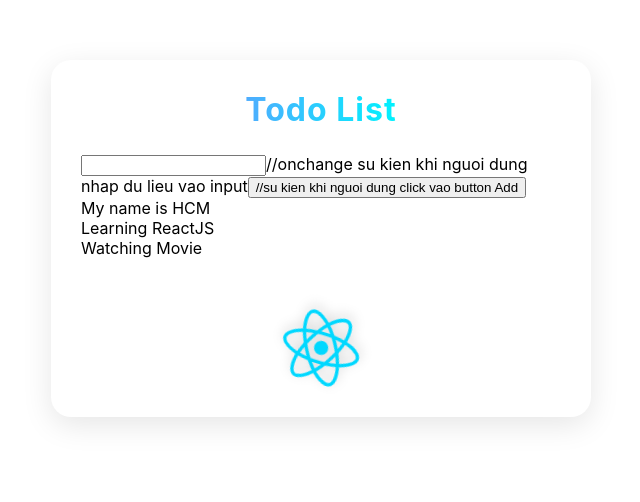
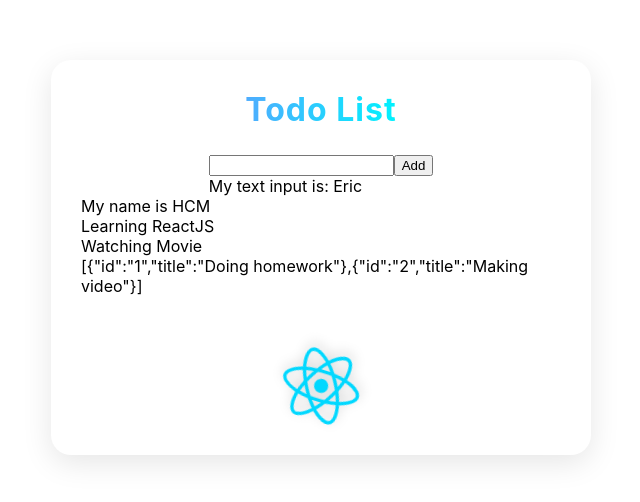
Before and after one commit to minhtri-wotiso2pm/React-vite, a React (Vite) app: page / in a window 1280 px wide. Shown: the top 502 px of the page, without its empty margins (319-959 px from the left). Built offline with nearby package versions, Linux system fonts and the light colour scheme.

Commit message:
video 37

```diff
--- a/src/App.jsx
+++ b/src/App.jsx
@@ -2,8 +2,14 @@ import './componets/todo/todo.css';
 import TodoNew from './componets/todo/TodoNew.jsx';
 import TodoData from './componets/todo/TodoData.jsx';
 import reactLogo from './assets/react.svg';
+import { useState } from 'react';
 
 const App = () => {
+
+  const [todoList, setTodos] = useState([
+    { id: '1', title: 'Doing homework' },
+    { id: '2', title: 'Making video' }
+  ]);
 
   //Props: properties
   //la mot co che de truyen du lieu tu component cha (App) sang component con (TodoData)
@@ -33,6 +39,7 @@ const App = () => {
         name={name} //gia tri = string
         age={age} //gia tri = number
         data={data} //gia tri = object
+        todoList={todoList}
 
       //tham chi truyen du lieu qua props khong can truyen qua
       // children
--- a/src/componets/todo/TodoData.jsx
+++ b/src/componets/todo/TodoData.jsx
@@ -19,6 +19,9 @@ const TodoData = (props) => {
             <div>My name is {data.adress}</div>
             <div>Learning ReactJS</div>
             <div>Watching Movie</div>
+            <div>
+                {JSON.stringify(props.todoList)}
+            </div>
         </div>
     )
 }
--- a/src/componets/todo/TodoNew.jsx
+++ b/src/componets/todo/TodoNew.jsx
@@ -1,27 +1,42 @@
+import { useState } from "react";
 
 const TodoNew = (props) => {
-    console.log("=>Check Props TodoNew: ", props);
+    //useState hook
+    // const valueInput = "Eric";
+
+    const [valueInput, setValueInput] = useState("Eric")
+
+
     const { addNewTodo } = props;
 
     // addNewTodo("Eric");
     const handleClick = () => {
-        alert("Click me");
+        console.log(">>> Add: ", valueInput);
     }
 
     const handleChange = (name) => {
         console.log(">>> Handle Change", name);
+        setValueInput(name);
     }
-
+    //onchange su kien khi nguoi dung nhap du lieu vao input
+    //su kien khi nguoi dung click vao button
     return (
         <div>
             <input type="text"
-                onChange={(event) => { handleChange(event.target.value) }} />
-                //onchange su kien khi nguoi dung nhap du lieu vao input
+                onChange={(event) => { handleChange(event.target.value) }}
+
+            />
+
             <button
                 style={{ cursor: "pointer" }}
                 onClick={handleClick}>
-                //su kien khi nguoi dung click vao button
-                Add</button>
+
+                Add
+            </button>
+            <div>
+                My text input is: {valueInput}
+            </div>
+
         </div>
     )
 }
```
